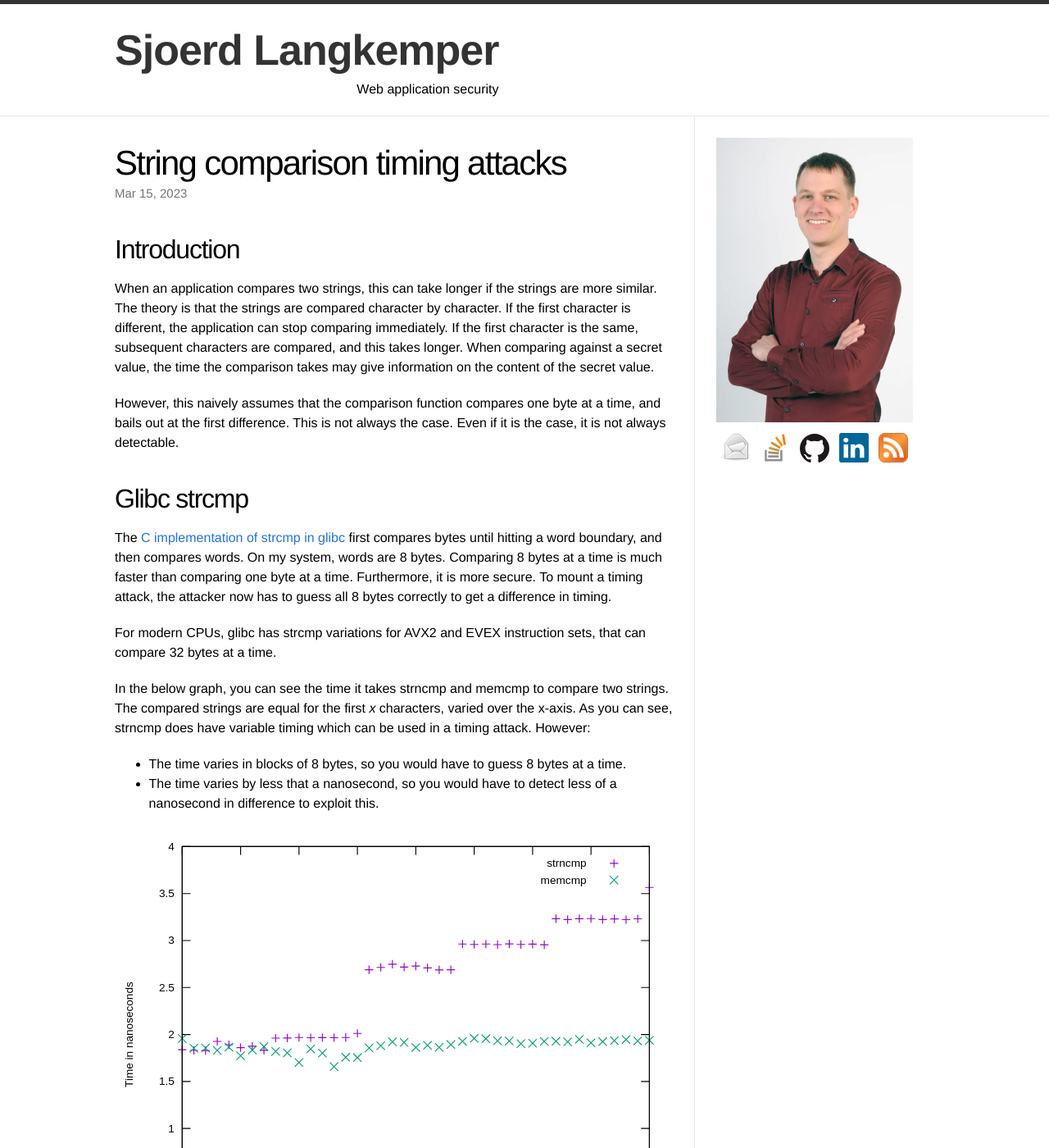
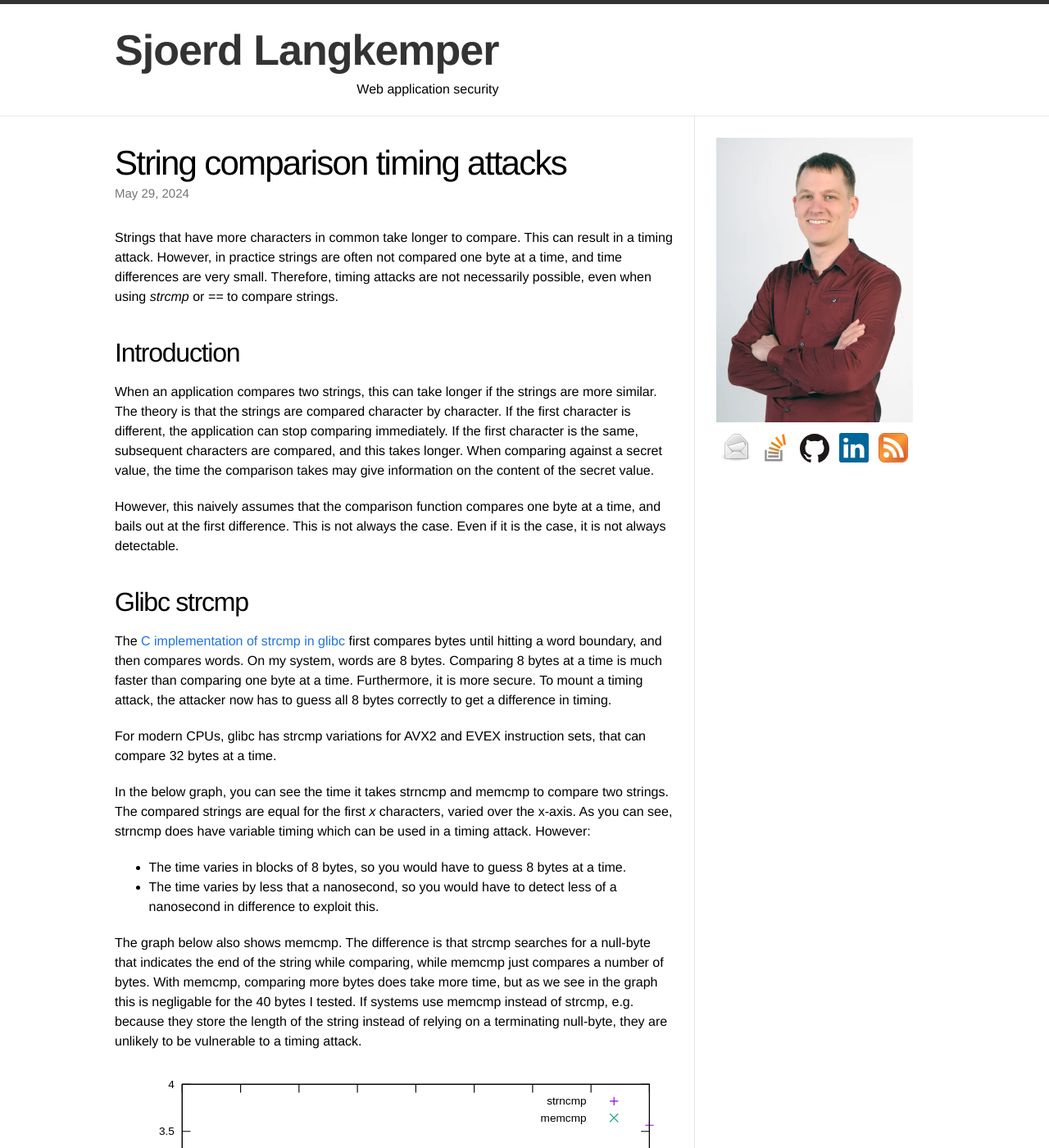
Before and after one commit to Sjord/Sjord.github.io, a Jekyll site: the page built from _posts/2023-01-09-string-comparison-timing-attacks.md, in a window 1280 px wide and 1400 px high. Shown: the whole window at 82% size. Built offline with Jekyll 4.4.1, drawn with Linux system fonts in a browser that asks for light colours; some of the changed text lies outside the part shown.

Commit message:
Write intro, some more info about memcmp

```diff
--- a/_posts/2023-01-09-string-comparison-timing-attacks.md
+++ b/_posts/2023-01-09-string-comparison-timing-attacks.md
@@ -2,8 +2,10 @@
 layout: post
 title: "String comparison timing attacks"
 thumbnail: clocktower-480.jpg
-date: 2023-03-15
+date: 2024-05-29
 ---
+
+Strings that have more characters in common take longer to compare. This can result in a timing attack. However, in practice strings are often not compared one byte at a time, and time differences are very small. Therefore, timing attacks are not necessarily possible, even when using *strcmp* or *==* to compare strings.
 
 <!-- Photo source: https://commons.wikimedia.org/wiki/File:Lier_Zimmertoren_klok.JPG -->
 
@@ -24,13 +26,15 @@ In the below graph, you can see the time it takes strncmp and memcmp to compare
 * The time varies in blocks of 8 bytes, so you would have to guess 8 bytes at a time.
 * The time varies by less that a nanosecond, so you would have to detect less of a nanosecond in difference to exploit this.
 
+The graph below also shows memcmp. The difference is that strcmp searches for a null-byte that indicates the end of the string while comparing, while memcmp just compares a number of bytes. With memcmp, comparing more bytes does take more time, but as we see in the graph this is negligable for the 40 bytes I tested. If systems use memcmp instead of strcmp, e.g. because they store the length of the string instead of relying on a terminating null-byte, they are unlikely to be vulnerable to a timing attack.
+
 <img src="/images/glibc-strncmp.svg" style="width: 100%">
 
 ## C#
 
 The string comparison in C# can be smarter than in C, because it can take the current culture into account when comparing Unicode. To do a proper Unicode comparison, it has to do UTF8 parsing and Unicode normalization, which is much more expensive than just comparing bytes.
 
-It is also possible to disable the "smart" comparison by specifying `StringComparison.Ordinal` as the comparison method. Then, the timing differences disappear.
+The "smart" comparison can be disabled by specifying `StringComparison.Ordinal` as the comparison method. Then, the timing differences disappear.
 
 So, a timing attack is possible, but:
 
@@ -50,7 +54,7 @@ Timing attacks on string comparison are sometimes possible. However, it is not a
 ## Read more
 
 * [Preventing Timing Attacks on String Comparison with a Double HMAC Strategy - Paragon Initiative Enterprises Blog](https://paragonie.com/blog/2015/11/preventing-timing-attacks-on-string-comparison-with-double-hmac-strategy)
-* [It's All About Time | ircmaxell's Blog](https://blog.ircmaxell.com/2014/11/its-all-about-time.html)
+* [It's All About Time - ircmaxell's Blog](https://blog.ircmaxell.com/2014/11/its-all-about-time.html)
 * [Defeating memory comparison timing oracles - Red Hat Customer Portal](https://access.redhat.com/blogs/766093/posts/878863)
 * [Timing Attack on SQL Queries Through Lobste.rs Password Reset - Dhole Moments](https://soatok.blog/2021/08/20/lobste-rs-password-reset-vulnerability/)
 * [Should I use == for string comparison? (in Python)](https://stackoverflow.com/questions/67489572/should-i-use-for-string-comparison)
```
